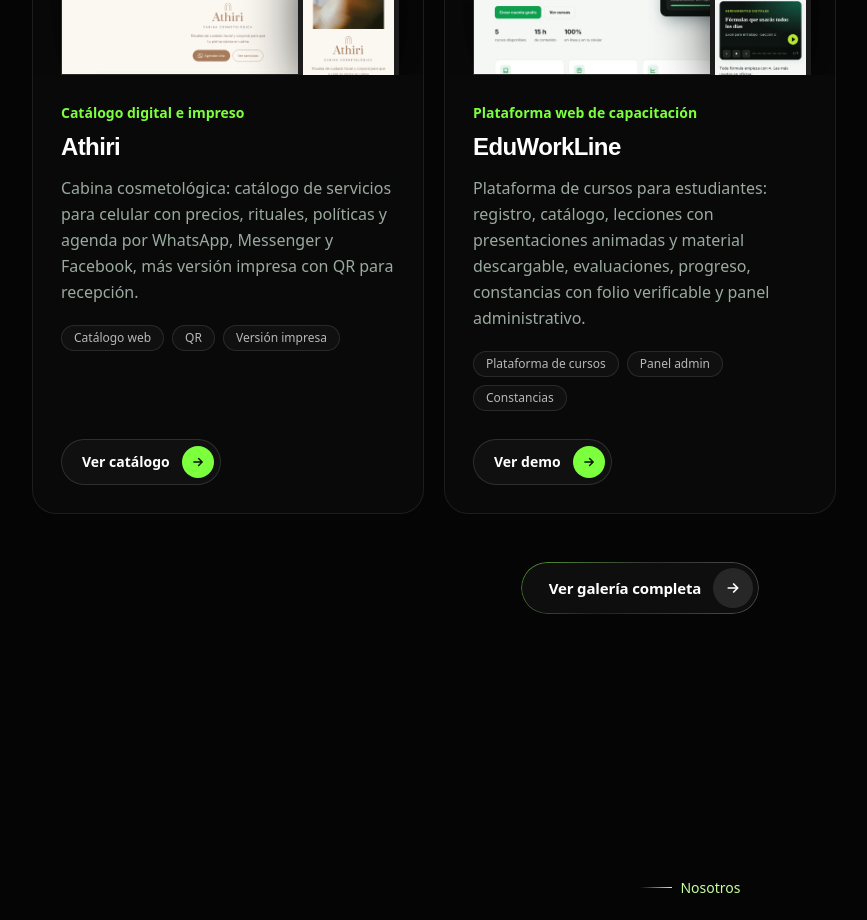
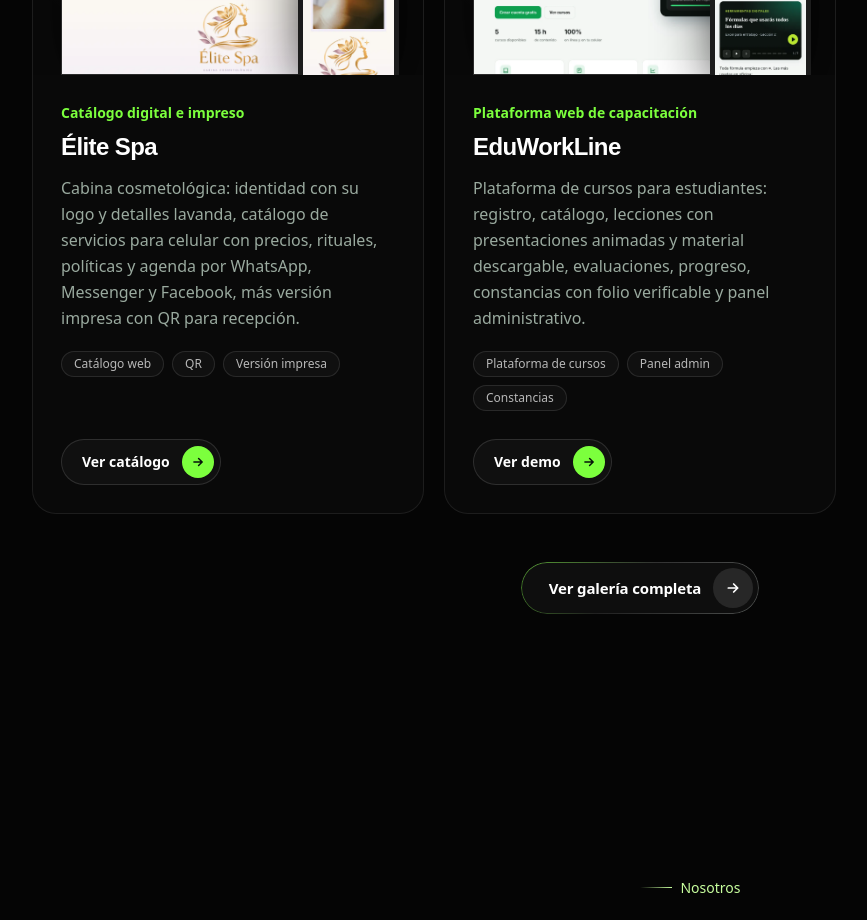
Before and after one commit to contactosistems-del/flympux-lab, a Next.js app: page / in a window 1280 px wide. Shown: the part 8320-9240 px from the top of the page, without its empty margins (0-867 px from the left). Built offline with nearby package versions, Linux system fonts and the light colour scheme; no server answers.

Commit message:
Portafolio: Élite Spa

```diff
--- a/src/components/Projects.tsx
+++ b/src/components/Projects.tsx
@@ -59,9 +59,9 @@ const proyectos: Proyecto[] = [
     dominio: "nails-glez",
   },
   {
-    nombre: "Athiri",
+    nombre: "Élite Spa",
     tipo: "Catálogo digital e impreso",
-    descripcion: "Cabina cosmetológica: catálogo de servicios para celular con precios, rituales, políticas y agenda por WhatsApp, Messenger y Facebook, más versión impresa con QR para recepción.",
+    descripcion: "Cabina cosmetológica: identidad con su logo y detalles lavanda, catálogo de servicios para celular con precios, rituales, políticas y agenda por WhatsApp, Messenger y Facebook, más versión impresa con QR para recepción.",
     tags: ["Catálogo web", "QR", "Versión impresa"],
     desktop: "/proyectos/athiri-d.webp",
     mobile: "/proyectos/athiri-m.webp",
```
Also changed, not shown: public/proyectos/athiri-d.webp, public/proyectos/athiri-m.webp.
